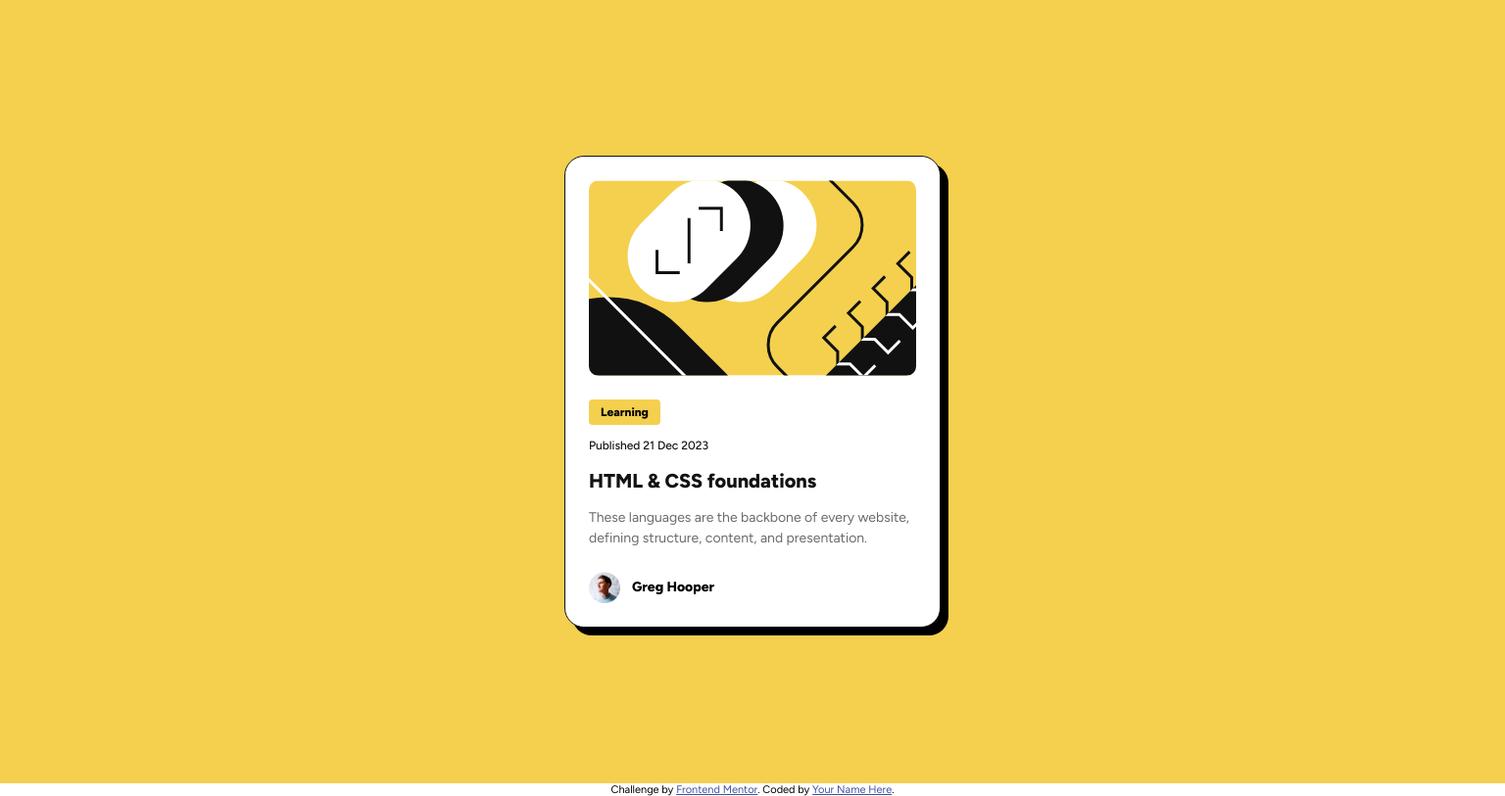
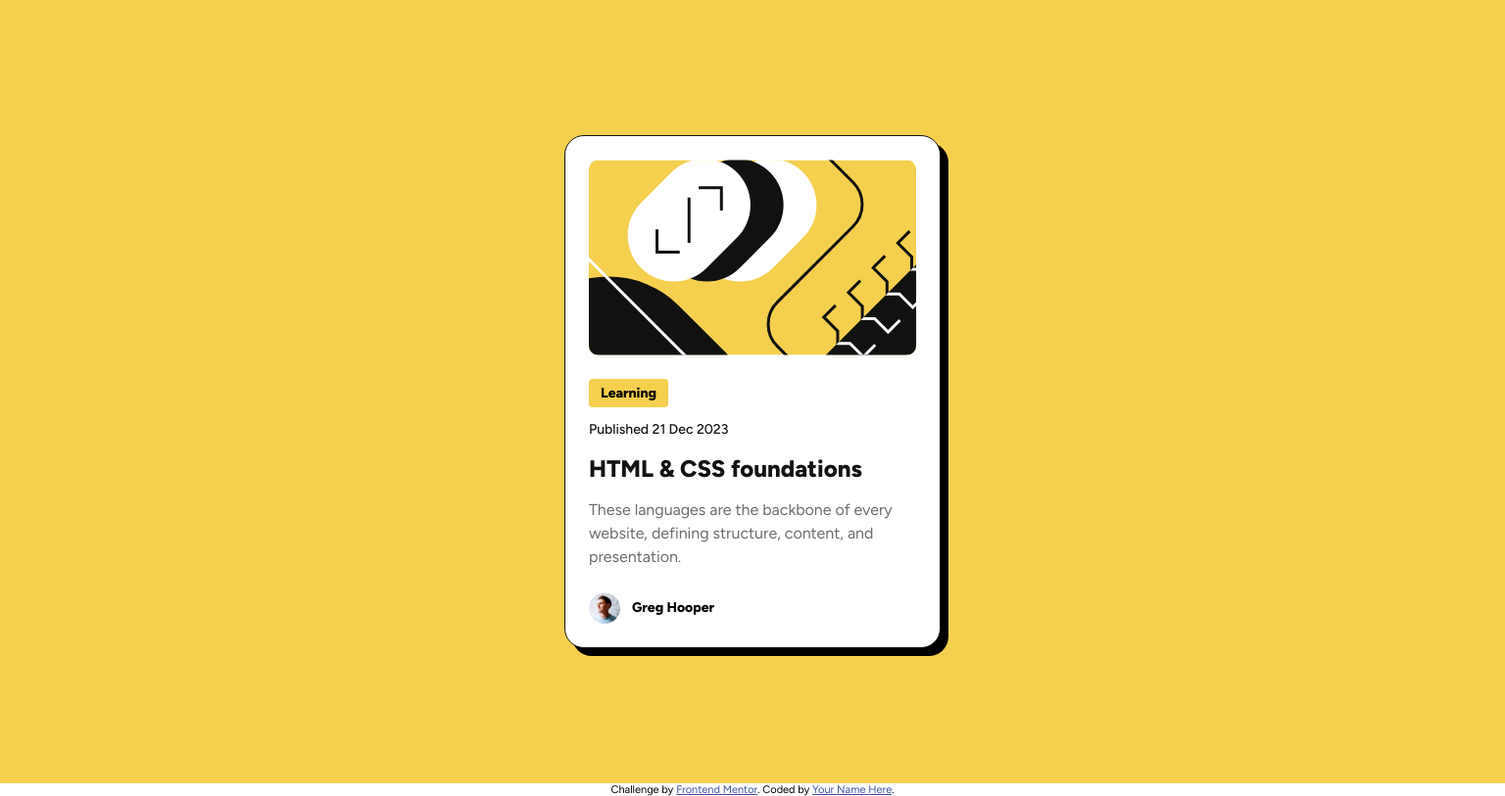
Before and after one commit to nursh/FM-Blog-Preview-Card, a plain HTML site: page index.html in a window 1536 px wide. Shown: the whole page at 98% size. Drawn offline with Linux system fonts and the light colour scheme.

Commit message:
Finish Blog-Preview-Car

```diff
--- a/style.css
+++ b/style.css
@@ -117,4 +117,24 @@ p {
   .blog-card {
     width: 384px;
   }
+
+  .blog-card--tag {
+    font-size: 14px;
+  }
+
+  .blog-card--date {
+    font-size: 14px;
+  }
+
+  .blog-card--title {
+    font-size: 24px;
+  }
+
+  .blog-card--description {
+    font-size: 16px;
+  }
+
+  .blog-card--author p {
+    font-size: 14px;
+  }
 }
```
